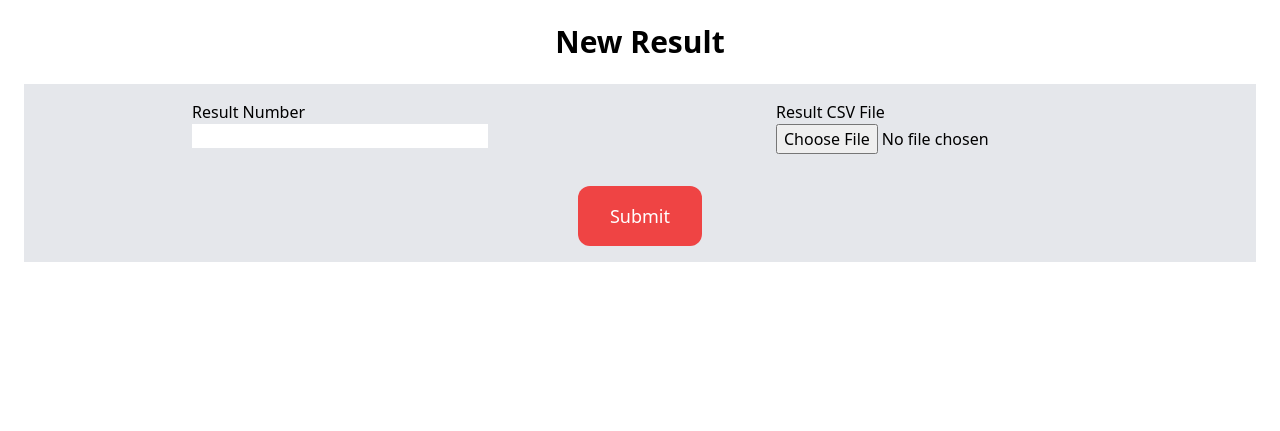
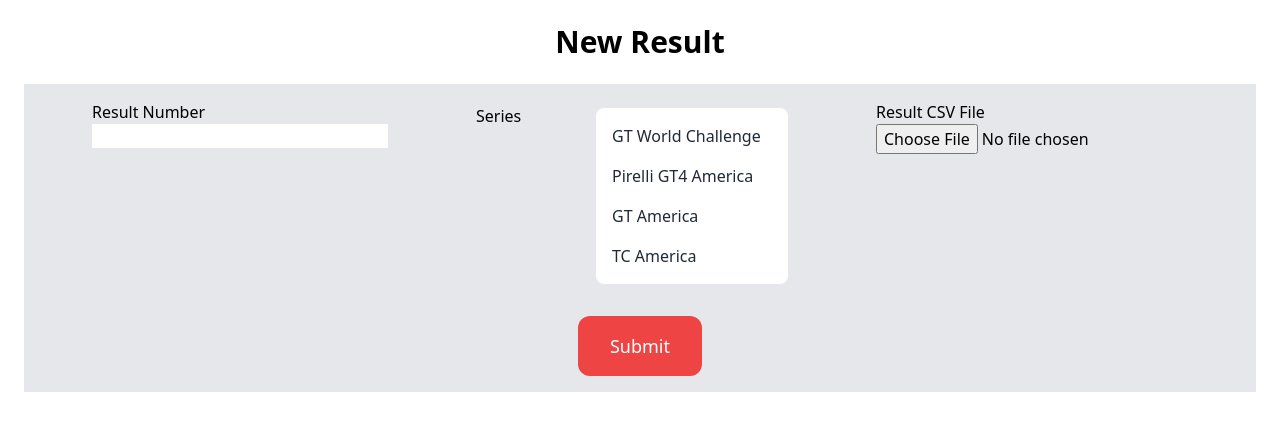
Before and after one commit to woobrendan/points_calculator, a Django app: page /standings/new/ in a window 1280 px wide. Shown: the part 89-520 px from the top of the page. Run offline with Django 4.2, Linux system fonts and the light colour scheme; some libraries are stand-ins or nearby versions.

Commit message:
create button and drop down div

```diff
--- a/points_calculator/standings/templates/standing/new_result.html
+++ b/points_calculator/standings/templates/standing/new_result.html
@@ -12,9 +12,18 @@
         <div class="flex flex-row justify-around w-full mb-4">
 
             <div class="flex flex-col w-1/4">
-
                 <label class="text-m">Result Number</label>
                 <input type="text" class="w-full" name="result_num">
+            </div>
+
+            <button class="block h-8 w-8 rounded-md">
+                Series
+            </button>
+            <div class="w-48 mt-2 bg-white rounded-lg py-2">
+                <a href="#" class="block px-4 py-2 text-gray-800 hover:bg-red-500 hover:text-white">GT World Challenge</a>
+                <a href="#" class="block px-4 py-2 text-gray-800 hover:bg-red-500 hover:text-white">Pirelli GT4 America</a>
+                <a href="#" class="block px-4 py-2 text-gray-800 hover:bg-red-500 hover:text-white">GT America</a>
+                <a href="#" class="block px-4 py-2 text-gray-800 hover:bg-red-500 hover:text-white">TC America</a>
             </div>
 
             <div class="flex flex-col">
```
